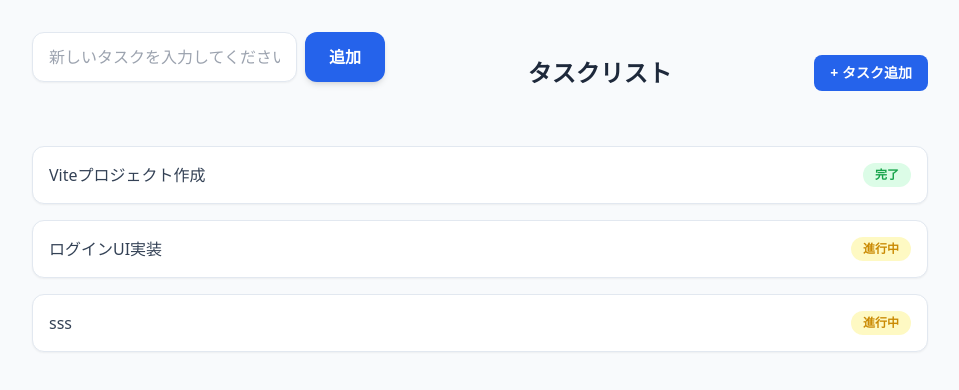
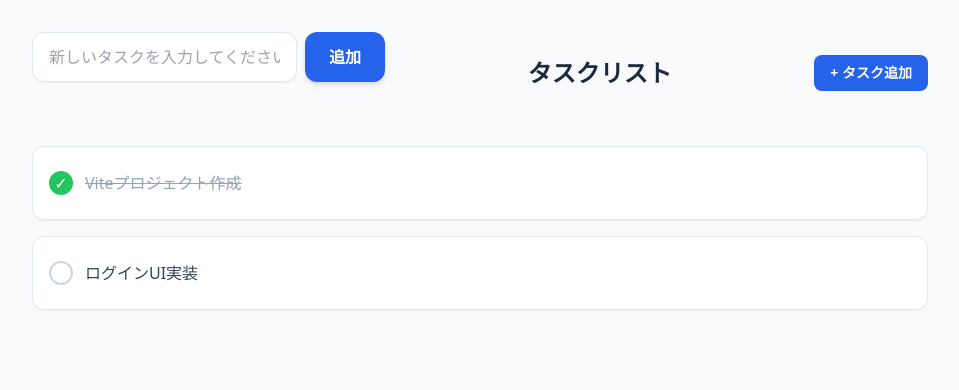
Before and after one commit to kbm1353/my-daily-project, a React (Vite) app in the folder TaskFlow/: page /dashboard in a window 1280 px wide. Shown: the top 390 px of the page, without its empty margins (160-1119 px from the left). Built offline with nearby package versions, Linux system fonts and the light colour scheme; data requests are answered from the project's data file.

Commit message:
修正（完了チェック）および削除機能を追加

```diff
--- a/TaskFlow/db.json
+++ b/TaskFlow/db.json
@@ -9,11 +9,6 @@
       "id": "2",
       "title": "ログインUI実装",
       "status": "進行中"
-    },
-    {
-      "id": "bda9",
-      "title": "sss",
-      "status": "進行中"
     }
   ],
   "$schema": "./node_modules/json-server/schema.json"
--- a/TaskFlow/src/pages/Dashboard.tsx
+++ b/TaskFlow/src/pages/Dashboard.tsx
@@ -50,6 +50,37 @@
     }
   };
 
+  const deleteTask = async (id: number) => {
+    if (!window.confirm("本当に削除しますか？")) return;
+
+    try {
+      // サーバーで該当IDのデータを削除
+      await axios.delete(`http://localhost:3001/tasks/${id}`);
+      // 自分の画面でも該当IDだけを除いて再度リストを作成
+      setTasks(tasks.filter((task) => task.id !== id));
+    } catch (error) {
+      alert("削除に失敗しました！");
+    }
+  };
+
+  // 状態変更関数（PUT/PATCH）
+  const toggleStatus = async (task: Task) => {
+    const newStatus = task.status === "進行中" ? "完了" : "進行中";
+
+    try {
+      // サーバーのデータを修正（該当IDのstatusのみ変更）
+      await axios.patch(`http://localhost:3001/tasks/${task.id}`, {
+        status: newStatus,
+      });
+      // 画面でも状態を更新
+      setTasks(
+        tasks.map((t) => (t.id === task.id ? { ...t, status: newStatus } : t)),
+      );
+    } catch (error) {
+      alert("状態変更に失敗しました！");
+    }
+  };
+
   return (
     <div className="p-8 bg-slate-50 min-h-screen">
       <div className="max-w-4xl mx-auto">
@@ -76,33 +107,47 @@
         </header>
 
         <div className="grid gap-4">
-          {tasks.length > 0 ? (
-            tasks.map((task) => (
-              <div
-                key={task.id}
-                className="bg-white p-4 rounded-xl shadow-sm border border-slate-200 flex justify-between items-center"
-              >
-                <span className="font-medium text-slate-700">{task.title}</span>
-                <span
-                  className={`px-3 py-1 rounded-full text-xs font-bold ${
+          {tasks.map((task) => (
+            <div
+              key={task.id}
+              className="bg-white p-4 rounded-xl shadow-sm border border-slate-200 flex justify-between items-center group transition-all hover:border-blue-300"
+            >
+              <div className="flex items-center gap-3">
+                {/* 状態変更チェックボックスの役割のボタン */}
+                <button
+                  onClick={() => toggleStatus(task)}
+                  className={`w-6 h-6 rounded-full border-2 flex items-center justify-center transition-all ${
                     task.status === "完了"
-                      ? "bg-green-100 text-green-600"
-                      : "bg-yellow-100 text-yellow-600"
+                      ? "bg-green-500 border-green-500 text-white"
+                      : "border-slate-300 hover:border-blue-500"
                   }`}
                 >
-                  {task.status}
+                  {task.status === "完了" && "✓"}
+                </button>
+
+                <span
+                  className={`font-medium transition-all ${
+                    task.status === "完了"
+                      ? "text-slate-400 line-through"
+                      : "text-slate-700"
+                  }`}
+                >
+                  {task.title}
                 </span>
               </div>
-            ))
-          ) : (
-            <p className="text-center py-10 text-slate-500">
-              データを読み込み中...
-            </p>
-          )}
+
+              {/* 削除ボタン - 普段は透明で、マウスを乗せると(group-hover)表示 */}
+              <button
+                onClick={() => deleteTask(task.id)}
+                className="text-slate-400 hover:text-red-500 opacity-0 group-hover:opacity-100 transition-all p-2"
+              >
+                削除
+              </button>
+            </div>
+          ))}
         </div>
       </div>
     </div>
   );
 };
-
 export default Dashboard;
```
